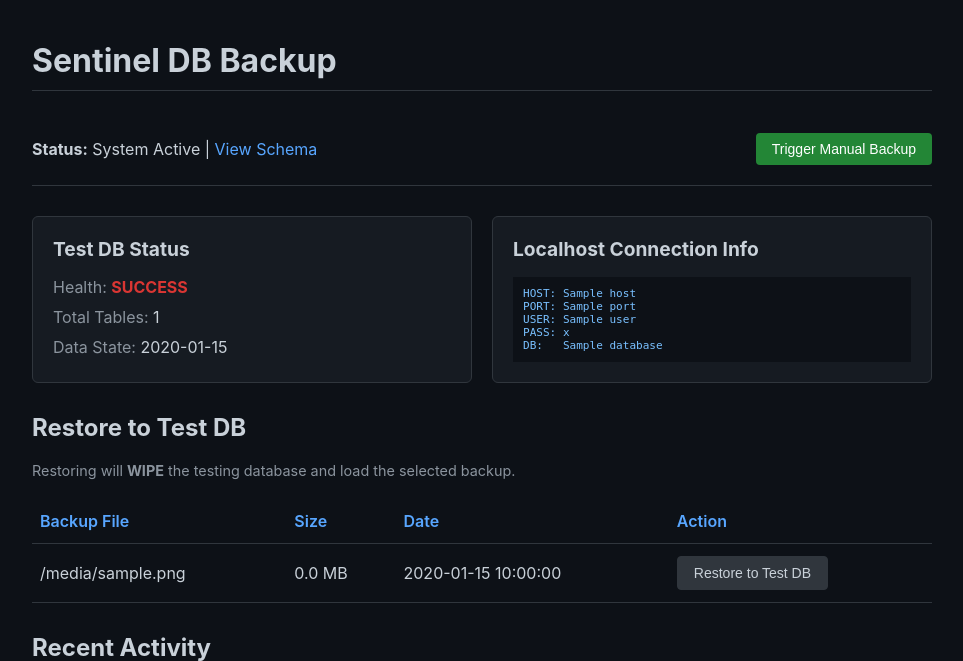
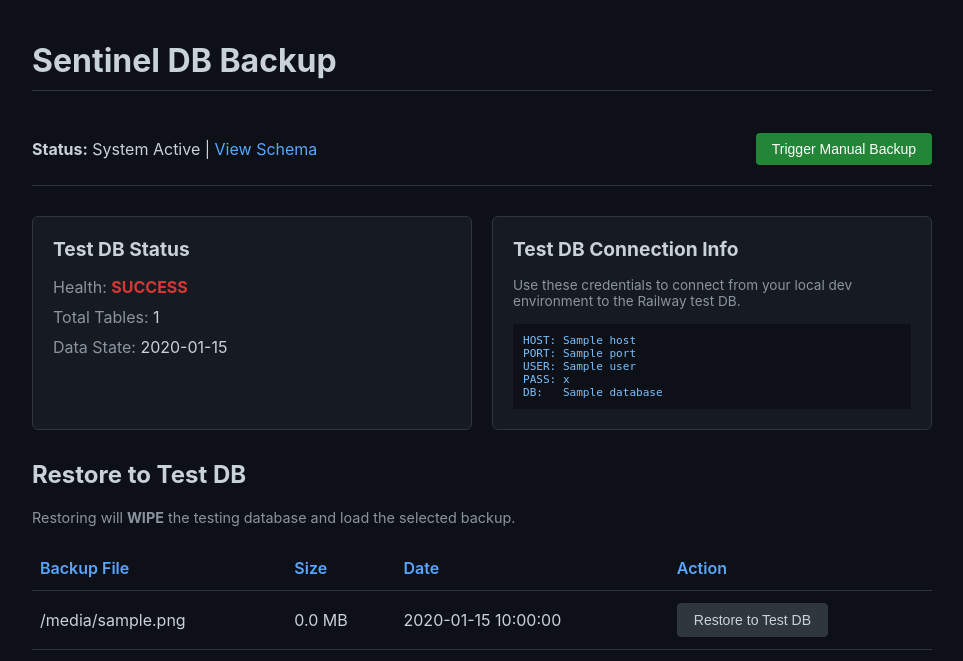
Before and after one commit to Zhihong0321/ee-backup, a FastAPI app: template app/templates/index.html in a window 1280 px wide. Shown: the top 661 px of the page, without its empty margins (158-1121 px from the left). Run offline with FastAPI, Linux system fonts and the light colour scheme; the template is opened without the code that fills it: most values are stand-ins (such as "Sample title", 1, 10 or a date in 2020).

Commit message:
Fix connection card label for clarity
Change 'Localhost Connection Info' to 'Test DB Connection Info' and add
clarifying text that these are credentials to connect from local dev
environment to Railway test DB.

Co-authored-by: factory-droid[bot] <138933559+factory-droid[bot]@users.noreply.github.com>

```diff
--- a/app/templates/index.html
+++ b/app/templates/index.html
@@ -102,7 +102,8 @@
 
         <!-- Connection Info Card -->
         <div style="background: #161b22; border: 1px solid var(--border-color); padding: 20px; border-radius: 6px;">
-            <h2 style="margin-top: 0; font-size: 1.2em;">Localhost Connection Info</h2>
+            <h2 style="margin-top: 0; font-size: 1.2em;">Test DB Connection Info</h2>
+            <p style="font-size: 0.85em; color: #8b949e; margin-bottom: 15px;">Use these credentials to connect from your local dev environment to the Railway test DB.</p>
             <code style="background: #0d1117; display: block; padding: 10px; font-size: 0.85em; color: #79c0ff; word-break: break-all;">
                 HOST: {{ test_db_info.connection.host }}<br>
                 PORT: {{ test_db_info.connection.port }}<br>
```
